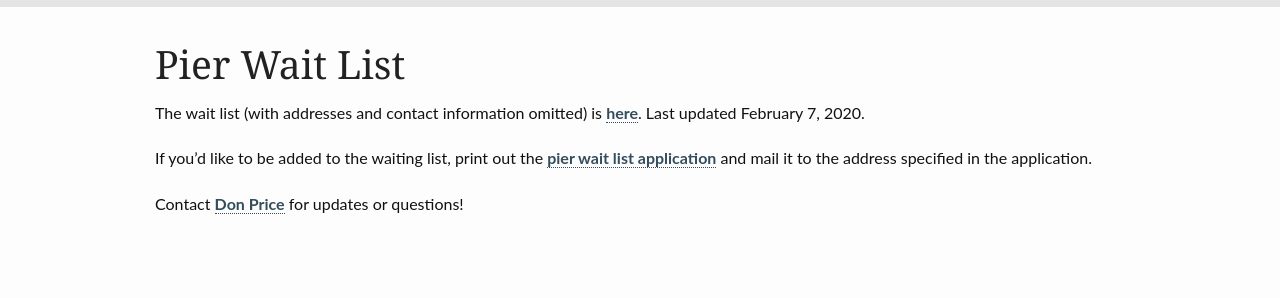
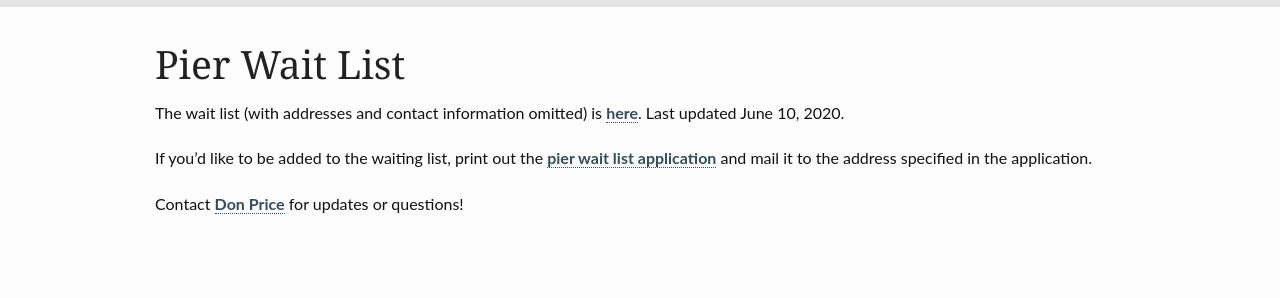
Before and after one commit to carrolltonmanor/carrolltonmanor.github.io, a Jekyll site: the page built from pages/pier-wait-list.md, in a window 1280 px wide. Shown: the part 323-621 px from the top of the page. Built offline with Jekyll 4.4.1, drawn with Linux system fonts in a browser that asks for light colours.

Commit message:
updated link to newest pier wait list

```diff
--- a/pages/pier-wait-list.md
+++ b/pages/pier-wait-list.md
@@ -8,7 +8,7 @@
 permalink: "/resources/pier-wait-list/"
 breadcrumb: true
 ---
-The wait list (with addresses and contact information omitted) is <a href="/resources/pier-wait-list/pierWaitList_2020-02-07.xlsx">here</a>.  Last updated February 7, 2020.
+The wait list (with addresses and contact information omitted) is <a href="/resources/pier-wait-list/pierWaitList_2020-06-10.xlsx">here</a>.  Last updated June 10, 2020.
 
 If you'd like to be added to the waiting list, print out the <a href="/resources/pier-wait-list/pierWaitList_application.pdf">pier wait list application</a> and mail it to the address specified in the application.
 
```
